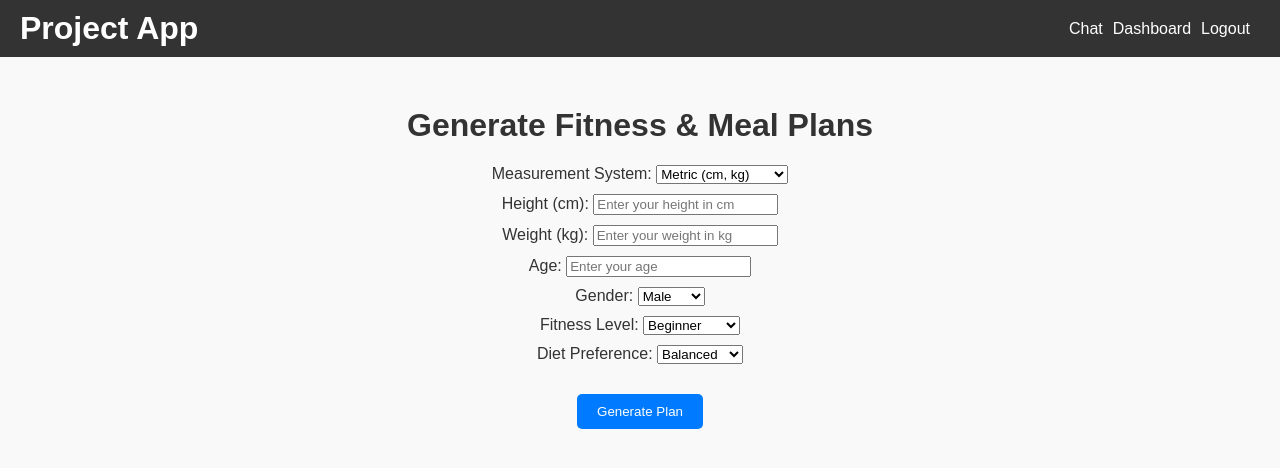
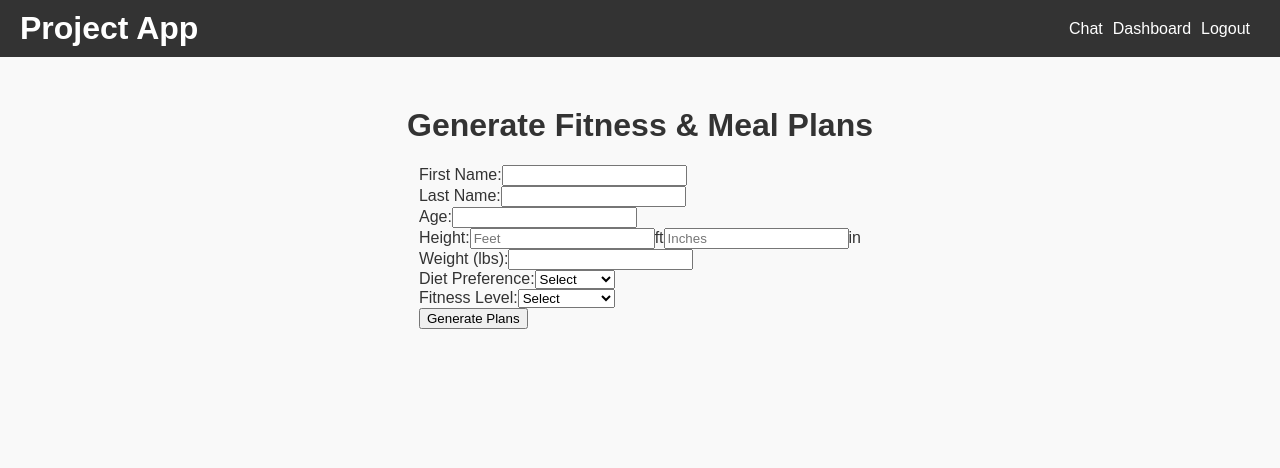
Before and after one commit to jake-huseman/AI-Fitness, a Next.js app: page /dashboard/plans in a window 1280 px wide. Shown: the top 468 px of the page. Built offline with nearby package versions, Linux system fonts and the light colour scheme.

Commit message:
fixed pdfs

```diff
--- a/pages/dashboard/plans.js
+++ b/pages/dashboard/plans.js
@@ -3,176 +3,177 @@ import jsPDF from "jspdf";
 
 export default function GeneratePlans() {
   const [formData, setFormData] = useState({
-        measurementSystem: "metric", // Default to metric
-        heightCm: "",
+    firstName: "",
+    lastName: "",
+    age: "",
     heightFeet: "",
     heightInches: "",
     weight: "",
-        age: "",
-        gender: "male",
-        fitnessLevel: "beginner",
-        dietPreference: "balanced",
+    dietPreference: "",
+    fitnessLevel: "",
   });
 
-    const handleInputChange = (e) => {
-        const { name, value } = e.target;
-        setFormData((prevState) => ({ ...prevState, [name]: value }));
+  const handleChange = (e) => {
+    setFormData({
+      ...formData,
+      [e.target.name]: e.target.value,
+    });
   };
 
-    const handleGeneratePlans = () => {
-        let height = "";
+  const generatePDFs = () => {
+    const {
+      firstName,
+      lastName,
+      age,
+      heightFeet,
+      heightInches,
+      weight,
+      dietPreference,
+      fitnessLevel,
+    } = formData;
 
-        // Convert height to a single string based on the measurement system
-        if (formData.measurementSystem === "metric") {
-            height = `${formData.heightCm} cm`;
-        } else {
-            const totalInches = parseInt(formData.heightFeet) * 12 + parseInt(formData.heightInches);
-            height = `${formData.heightFeet} ft ${formData.heightInches} in (${totalInches} in)`;
-        }
+    const fullName = `${lastName}${firstName}`;
 
-        const fitnessPlan = `
-        Fitness Plan:
-        - Fitness Level: ${formData.fitnessLevel}
-        - Age: ${formData.age}
-        - Height: ${height}
-        - Weight: ${formData.measurementSystem === "metric" ? `${formData.weight} kg` : `${formData.weight} lbs`}
-        - Suggested Workout: Cardio, Strength Training, and Flexibility exercises.
+    // Fitness Plan PDF
+    const fitnessPlan = new jsPDF();
+    fitnessPlan.text("Fitness Plan:", 10, 10);
+    fitnessPlan.text(`Name: ${firstName} ${lastName}`, 10, 20);
+    fitnessPlan.text(`Age: ${age}`, 10, 30);
+    fitnessPlan.text(
+      `Height: ${heightFeet} ft ${heightInches} in (${parseInt(heightFeet) * 12 + parseInt(heightInches)} in)`,
+      10,
+      40
+    );
+    fitnessPlan.text(`Weight: ${weight} lbs`, 10, 50);
+    fitnessPlan.text(`Fitness Level: ${fitnessLevel}`, 10, 60);
+    fitnessPlan.text("Suggested Workout:", 10, 70);
+    fitnessPlan.text("- Cardio", 10, 80);
+    fitnessPlan.text("- Strength Training", 10, 90);
+    fitnessPlan.text("- Flexibility exercises", 10, 100);
+    fitnessPlan.save(`${fullName}_fitnessplan.pdf`);
 
-        Meal Plan:
-        - Diet Preference: ${formData.dietPreference}
-        - Suggested Meals: Balanced meals rich in protein, fiber, and healthy fats.
-        `;
-
-        // Generate PDF
-        const doc = new jsPDF();
-        doc.text(fitnessPlan, 10, 10);
-        doc.save("Fitness_and_Meal_Plan.pdf");
+    // Meal Plan PDF
+    const mealPlan = new jsPDF();
+    mealPlan.text("Meal Plan:", 10, 10);
+    mealPlan.text(`Name: ${firstName} ${lastName}`, 10, 20);
+    mealPlan.text(`Age: ${age}`, 10, 30);
+    mealPlan.text(`Diet Preference: ${dietPreference}`, 10, 40);
+    mealPlan.text("Suggested Meals:", 10, 50);
+    mealPlan.text(
+      "- Balanced meals rich in protein, fiber, and healthy fats.",
+      10,
+      60
+    );
+    mealPlan.save(`${fullName}_mealplans.pdf`);
   };
 
   return (
     <div style={{ textAlign: "center", marginTop: "50px" }}>
       <h1>Generate Fitness & Meal Plans</h1>
-            <form style={{ marginTop: "20px" }}>
-                <div style={{ marginBottom: "10px" }}>
-                    <label>Measurement System: </label>
-                    <select
-                        name="measurementSystem"
-                        value={formData.measurementSystem}
-                        onChange={handleInputChange}
+      <form
+        onSubmit={(e) => {
+          e.preventDefault();
+          generatePDFs();
+        }}
+        style={{ display: "inline-block", textAlign: "left" }}
       >
-                        <option value="metric">Metric (cm, kg)</option>
-                        <option value="imperial">Imperial (ft, in, lbs)</option>
-                    </select>
-                </div>
-
-                {formData.measurementSystem === "metric" ? (
-                    <div style={{ marginBottom: "10px" }}>
-                        <label>Height (cm): </label>
+        <label>
+          First Name:
+          <input
+            type="text"
+            name="firstName"
+            value={formData.firstName}
+            onChange={handleChange}
+            required
+          />
+        </label>
+        <br />
+        <label>
+          Last Name:
+          <input
+            type="text"
+            name="lastName"
+            value={formData.lastName}
+            onChange={handleChange}
+            required
+          />
+        </label>
+        <br />
+        <label>
+          Age:
           <input
             type="number"
-                            name="heightCm"
-                            value={formData.heightCm}
-                            onChange={handleInputChange}
-                            placeholder="Enter your height in cm"
+            name="age"
+            value={formData.age}
+            onChange={handleChange}
+            required
           />
-                    </div>
-                ) : (
-                    <div style={{ marginBottom: "10px" }}>
-                        <label>Height: </label>
+        </label>
+        <br />
+        <label>
+          Height:
           <input
             type="number"
             name="heightFeet"
+            placeholder="Feet"
             value={formData.heightFeet}
-                            onChange={handleInputChange}
-                            placeholder="Feet"
-                            style={{ width: "50px", marginRight: "5px" }}
+            onChange={handleChange}
+            required
           />
+          ft
           <input
             type="number"
             name="heightInches"
+            placeholder="Inches"
             value={formData.heightInches}
-                            onChange={handleInputChange}
-                            placeholder="Inches"
-                            style={{ width: "50px" }}
+            onChange={handleChange}
+            required
           />
-                    </div>
-                )}
-
-                <div style={{ marginBottom: "10px" }}>
+          in
+        </label>
+        <br />
         <label>
-                        Weight ({formData.measurementSystem === "metric" ? "kg" : "lbs"}):{" "}
-                    </label>
+          Weight (lbs):
           <input
             type="number"
             name="weight"
             value={formData.weight}
-                        onChange={handleInputChange}
-                        placeholder={`Enter your weight in ${formData.measurementSystem === "metric" ? "kg" : "lbs"}`}
+            onChange={handleChange}
+            required
           />
-                </div>
-                <div style={{ marginBottom: "10px" }}>
-                    <label>Age: </label>
-                    <input
-                        type="number"
-                        name="age"
-                        value={formData.age}
-                        onChange={handleInputChange}
-                        placeholder="Enter your age"
-                    />
-                </div>
-                <div style={{ marginBottom: "10px" }}>
-                    <label>Gender: </label>
+        </label>
+        <br />
+        <label>
+          Diet Preference:
           <select
-                        name="gender"
-                        value={formData.gender}
-                        onChange={handleInputChange}
+            name="dietPreference"
+            value={formData.dietPreference}
+            onChange={handleChange}
+            required
           >
-                        <option value="male">Male</option>
-                        <option value="female">Female</option>
-                        <option value="other">Other</option>
+            <option value="">Select</option>
+            <option value="Balanced">Balanced</option>
+            <option value="Vegan">Vegan</option>
+            <option value="Low Carb">Low Carb</option>
           </select>
-                </div>
-                <div style={{ marginBottom: "10px" }}>
-                    <label>Fitness Level: </label>
+        </label>
+        <br />
+        <label>
+          Fitness Level:
           <select
             name="fitnessLevel"
             value={formData.fitnessLevel}
-                        onChange={handleInputChange}
+            onChange={handleChange}
+            required
           >
-                        <option value="beginner">Beginner</option>
-                        <option value="intermediate">Intermediate</option>
-                        <option value="advanced">Advanced</option>
+            <option value="">Select</option>
+            <option value="Beginner">Beginner</option>
+            <option value="Intermediate">Intermediate</option>
+            <option value="Advanced">Advanced</option>
           </select>
-                </div>
-                <div style={{ marginBottom: "10px" }}>
-                    <label>Diet Preference: </label>
-                    <select
-                        name="dietPreference"
-                        value={formData.dietPreference}
-                        onChange={handleInputChange}
-                    >
-                        <option value="balanced">Balanced</option>
-                        <option value="vegan">Vegan</option>
-                        <option value="vegetarian">Vegetarian</option>
-                        <option value="keto">Keto</option>
-                        <option value="paleo">Paleo</option>
-                    </select>
-                </div>
-                <button
-                    type="button"
-                    onClick={handleGeneratePlans}
-                    style={{
-                        marginTop: "20px",
-                        padding: "10px 20px",
-                        backgroundColor: "#007BFF",
-                        color: "#fff",
-                        border: "none",
-                        borderRadius: "5px",
-                        cursor: "pointer",
-                    }}
-                >
-                    Generate Plan
-                </button>
+        </label>
+        <br />
+        <button type="submit">Generate Plans</button>
       </form>
     </div>
   );
```
Lines whose indentation alone changed are shown as unchanged.
